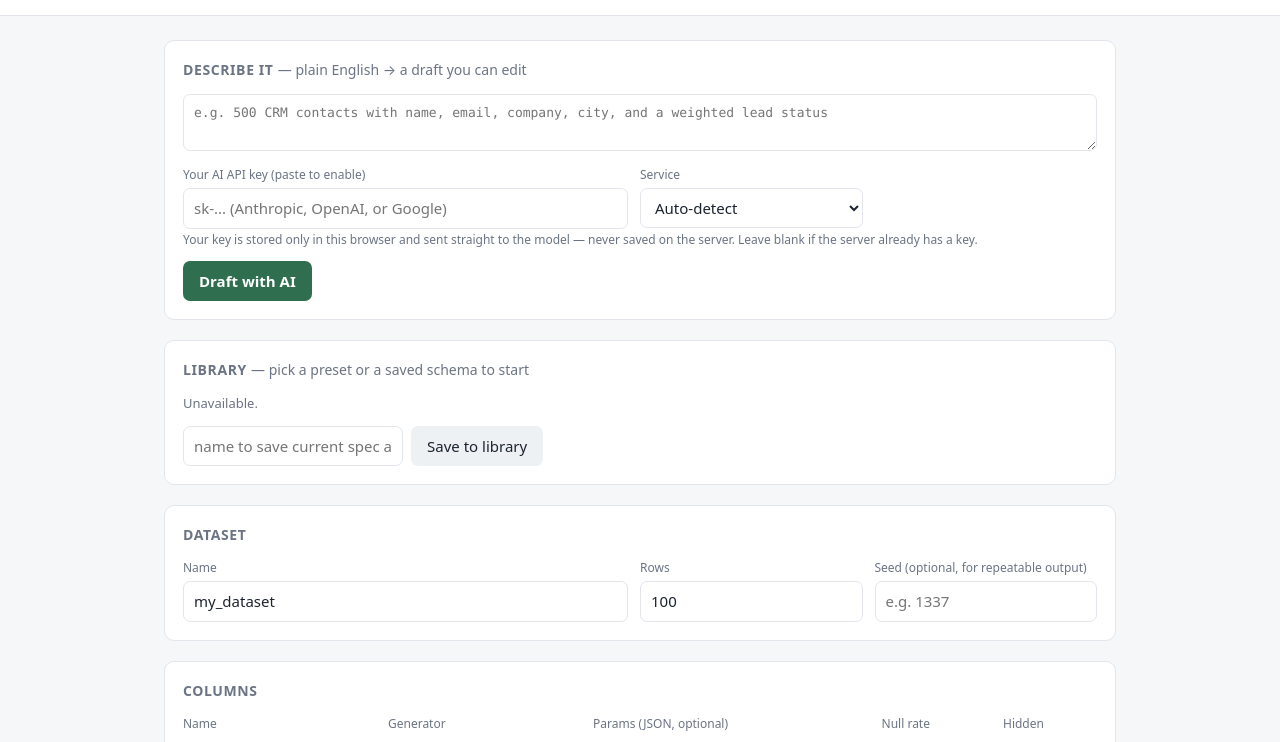
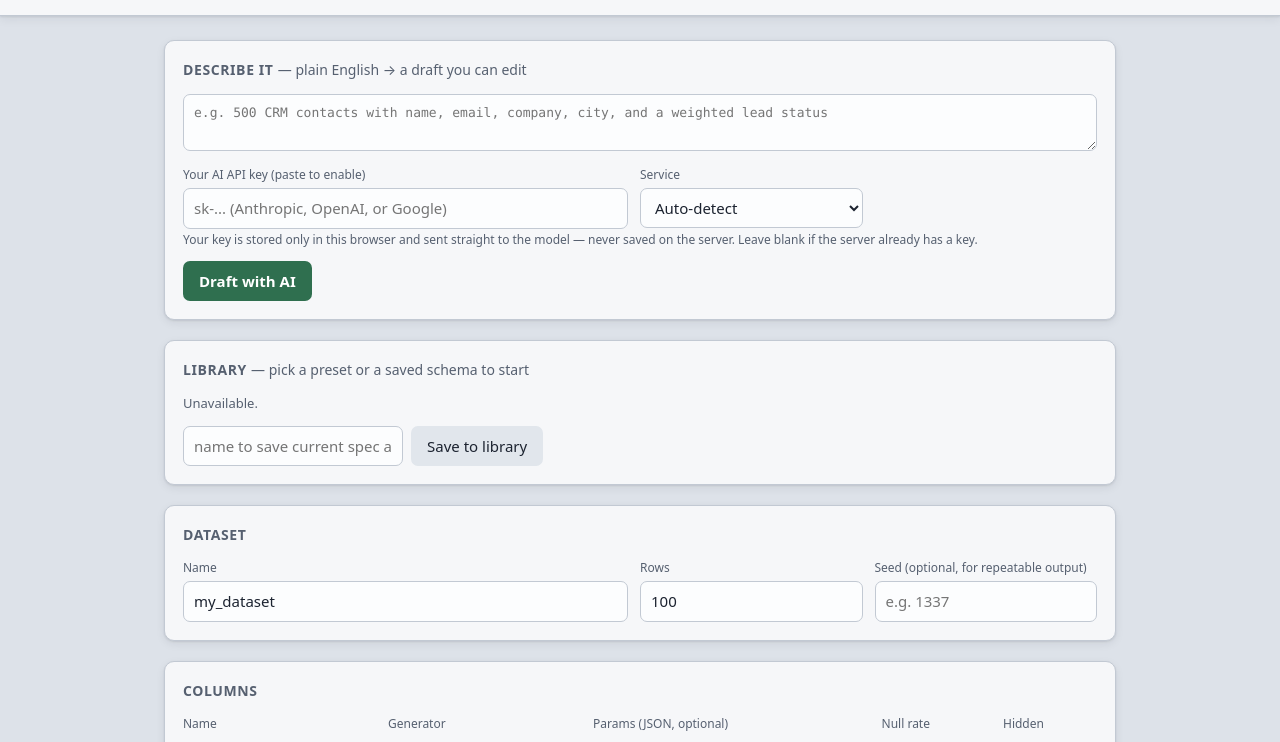
Before and after one commit to deiotte/chaff, a plain HTML site: page api/static/index.html in a window 1280 px wide. Shown: the part 73-815 px from the top of the page. Drawn offline with Linux system fonts and the light colour scheme; no server answers.

Commit message:
Make cards stand off the page in both themes (ADR-0049)
The light palette was white cards on a near-white page, so cards were
hard to tell apart. The page is now grey-blue under off-white cards with
a darker border and a drop shadow; the Library's preset cards get a
raised fill. Dark gets the same separation. Adds --shadow and --raised
tokens and a browser test that fails if the surfaces drift back together.

Co-Authored-By: Claude Fable 5.2 <noreply@anthropic.com>
Claude-Session: https://claude.ai/code/session_0153SHDc92Y6JjqXnpkHCX7U

```diff
--- a/api/static/index.html
+++ b/api/static/index.html
@@ -15,39 +15,46 @@
 </script>
 <style>
   /* Every color is a token, so dark mode is one palette swap — not a hunt for
-     hard-coded hex. Add a color? Add a token, in all three blocks. */
+     hard-coded hex. Add a color? Add a token, in all three blocks.
+     Cards must stand off the page in both palettes (ADR-0049): the page is
+     the darker surface, cards are lighter, with a visible edge and a shadow. */
   :root { color-scheme:light;
-          --bg:#f6f7f9; --card:#fff; --ink:#1c2330; --muted:#6b7484;
-          --line:#e2e6ec; --accent:#2f6f4f; --accent-ink:#fff; --bad:#b4232a;
-          --field:#fff; --soft:#eef1f4; --accent-soft:#e7f1ec; --accent-wash:#f0f7f3;
-          --fx-bg:#f5faf7; --bad-soft:#f3e7e7; --warn-bg:#fbf3e6; --warn-wash:#fbf7e8;
-          --warn-line:#e6d9a8; --panel:#fbfcfd; --panel-2:#f6f8fa; --code-bg:#e8ecef;
-          --faint:#aaa; --feed-bg:#0f1115; --feed-ink:#d7e2dd; }
+          --bg:#dde2e9; --card:#f6f7f9; --ink:#1c2330; --muted:#566070;
+          --line:#c2c9d3; --accent:#2f6f4f; --accent-ink:#fff; --bad:#b4232a;
+          --field:#fcfdfe; --soft:#e1e6ec; --accent-soft:#d9eadf; --accent-wash:#e6f2ea;
+          --fx-bg:#ebf3ee; --bad-soft:#f0dede; --warn-bg:#f8edd8; --warn-wash:#f7f0d9;
+          --warn-line:#dccb8e; --panel:#eff1f4; --panel-2:#e9edf1; --code-bg:#dce1e6;
+          --faint:#8a929d; --feed-bg:#0f1115; --feed-ink:#d7e2dd;
+          --raised:#fff; --shadow:0 1px 2px rgba(28,35,48,.10), 0 3px 10px rgba(28,35,48,.07); }
   @media (prefers-color-scheme: dark) {
     :root:not([data-theme="light"]) { color-scheme:dark;
-          --bg:#0f1318; --card:#171c23; --ink:#e4e8ee; --muted:#9aa4b2;
-          --line:#2a313b; --accent:#5fbf8f; --accent-ink:#0d1a13; --bad:#f0787c;
+          --bg:#0b0e12; --card:#181d25; --ink:#e4e8ee; --muted:#9aa4b2;
+          --line:#333b47; --accent:#5fbf8f; --accent-ink:#0d1a13; --bad:#f0787c;
           --field:#10151b; --soft:#232a33; --accent-soft:#1d3328; --accent-wash:#18291f;
           --fx-bg:#152219; --bad-soft:#3a1f22; --warn-bg:#33291a; --warn-wash:#2d2618;
           --warn-line:#5c4a22; --panel:#141920; --panel-2:#1b2129; --code-bg:#262d36;
-          --faint:#6b7480; --feed-bg:#0a0c10; --feed-ink:#d7e2dd; }
+          --faint:#6b7480; --feed-bg:#0a0c10; --feed-ink:#d7e2dd;
+          --raised:#222a34; --shadow:0 1px 2px rgba(0,0,0,.45), 0 3px 10px rgba(0,0,0,.30); }
   }
   :root[data-theme="dark"] { color-scheme:dark;
-          --bg:#0f1318; --card:#171c23; --ink:#e4e8ee; --muted:#9aa4b2;
-          --line:#2a313b; --accent:#5fbf8f; --accent-ink:#0d1a13; --bad:#f0787c;
+          --bg:#0b0e12; --card:#181d25; --ink:#e4e8ee; --muted:#9aa4b2;
+          --line:#333b47; --accent:#5fbf8f; --accent-ink:#0d1a13; --bad:#f0787c;
           --field:#10151b; --soft:#232a33; --accent-soft:#1d3328; --accent-wash:#18291f;
           --fx-bg:#152219; --bad-soft:#3a1f22; --warn-bg:#33291a; --warn-wash:#2d2618;
           --warn-line:#5c4a22; --panel:#141920; --panel-2:#1b2129; --code-bg:#262d36;
-          --faint:#6b7480; --feed-bg:#0a0c10; --feed-ink:#d7e2dd; }
+          --faint:#6b7480; --feed-bg:#0a0c10; --feed-ink:#d7e2dd;
+          --raised:#222a34; --shadow:0 1px 2px rgba(0,0,0,.45), 0 3px 10px rgba(0,0,0,.30); }
   * { box-sizing: border-box; }
   body { margin:0; background:var(--bg); color:var(--ink);
          font:15px/1.5 system-ui,-apple-system,Segoe UI,Roboto,sans-serif; }
-  header { padding:18px 24px; border-bottom:1px solid var(--line); background:var(--card); }
+  header { padding:18px 24px; border-bottom:1px solid var(--line); background:var(--card);
+           box-shadow:var(--shadow); position:relative; }
   header h1 { margin:0; font-size:20px; letter-spacing:.2px; }
   header p { margin:2px 0 0; color:var(--muted); font-size:13px; }
   main { max-width:1000px; margin:0 auto; padding:24px; display:grid;
          grid-template-columns:1fr; gap:20px; }
-  .card { background:var(--card); border:1px solid var(--line); border-radius:10px; padding:18px; }
+  .card { background:var(--card); border:1px solid var(--line); border-radius:10px; padding:18px;
+          box-shadow:var(--shadow); }
   .card h2 { margin:0 0 14px; font-size:14px; text-transform:uppercase;
              letter-spacing:.6px; color:var(--muted); }
   label { display:block; font-size:12px; color:var(--muted); margin-bottom:4px; }
@@ -125,7 +132,8 @@
   .tbl-head { display:grid; grid-template-columns:2fr 1fr 32px; gap:10px; align-items:end; }
   .gallery { display:grid; grid-template-columns:repeat(auto-fill,minmax(190px,1fr)); gap:10px; }
   .spec-card { text-align:left; border:1px solid var(--line); border-radius:9px; padding:11px 12px;
-               background:var(--card); cursor:pointer; font:inherit; color:inherit; transition:border-color .12s; }
+               background:var(--raised); cursor:pointer; font:inherit; color:inherit;
+               box-shadow:var(--shadow); transition:border-color .12s; }
   .spec-card:hover { border-color:var(--accent); }
   .spec-card .nm { font-weight:600; font-size:14px; display:flex; justify-content:space-between; gap:6px; align-items:center; }
   .spec-card .badge { font-size:10px; text-transform:uppercase; letter-spacing:.5px; padding:2px 6px;
```
Also changed, not shown: 4 other files.
